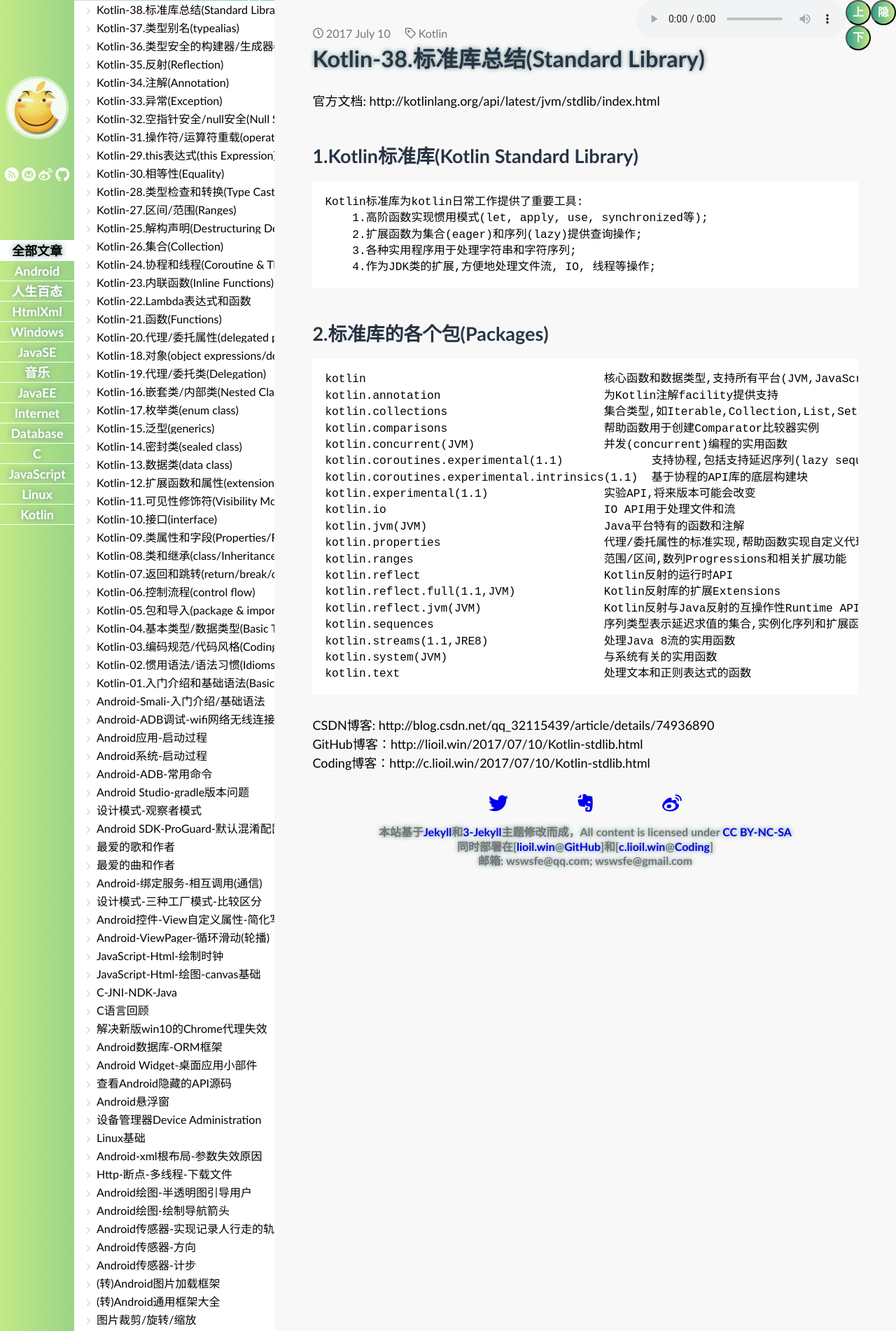
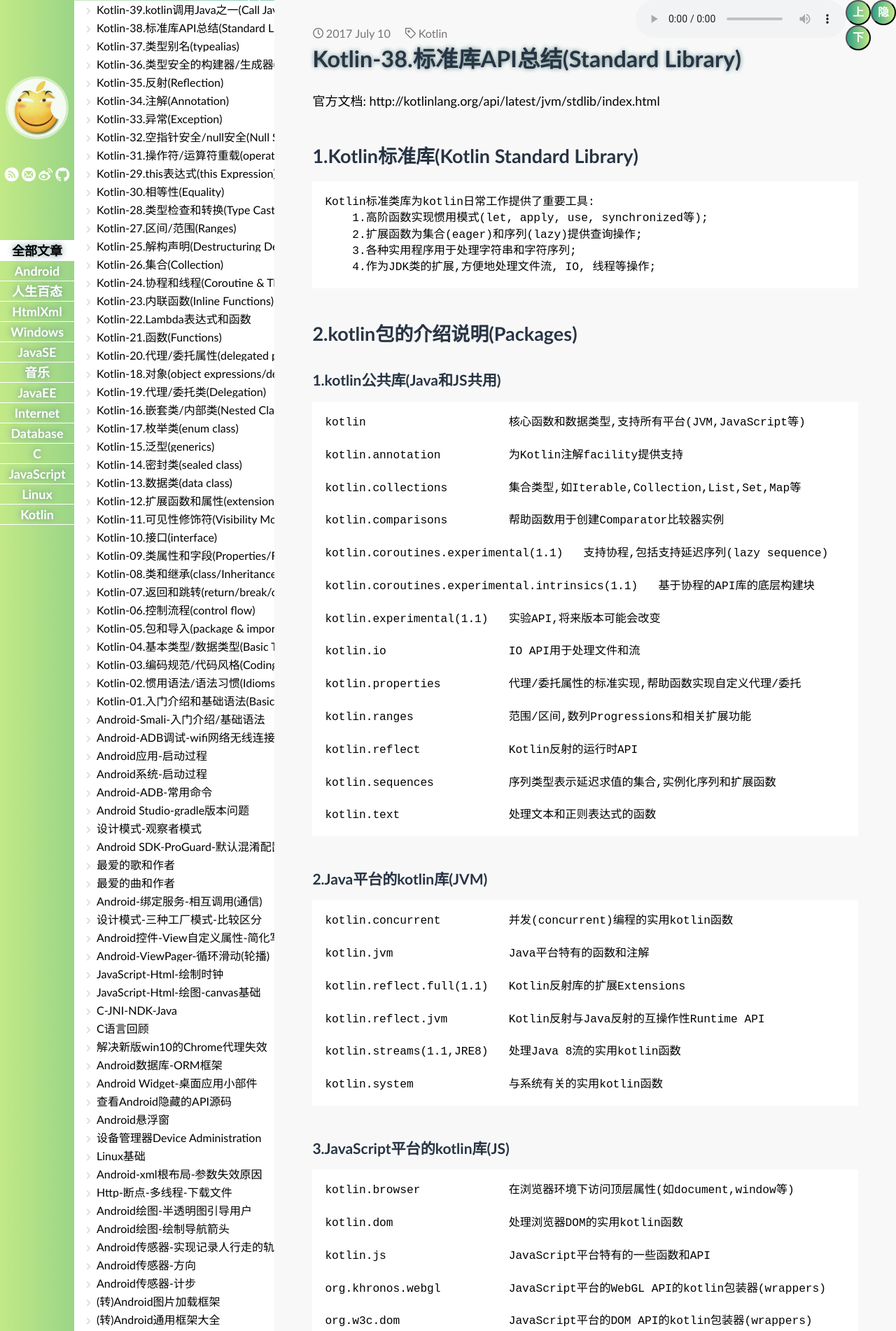
Before and after one commit to lioilwin/lioilwin.github.io, a Jekyll site: the page built from _posts/2017-07-10-Kotlin-stdlib.md, in a window 1280 px wide. Shown: the top 1902 px of the page at 70% size. Built offline with Jekyll 4.4.1, drawn with Linux system fonts in a browser that asks for light colours; some web fonts are replaced; comment, search, counter and statistics services are not loaded; some of the changed text lies outside the part shown.

Commit message:
添加文章

```diff
--- a/_posts/2017-07-10-Kotlin-stdlib.md
+++ b/_posts/2017-07-10-Kotlin-stdlib.md
@@ -1,37 +1,90 @@
 ---
 layout: post
-title: Kotlin-38.标准库总结(Standard Library)
+title: Kotlin-38.标准库API总结(Standard Library)
 tags: Kotlin
 ---
 官方文档: http://kotlinlang.org/api/latest/jvm/stdlib/index.html
 
 ## 1.Kotlin标准库(Kotlin Standard Library)
-    Kotlin标准库为kotlin日常工作提供了重要工具:
+    Kotlin标准类库为kotlin日常工作提供了重要工具:
         1.高阶函数实现惯用模式(let, apply, use, synchronized等);
         2.扩展函数为集合(eager)和序列(lazy)提供查询操作;
         3.各种实用程序用于处理字符串和字符序列;
         4.作为JDK类的扩展,方便地处理文件流, IO, 线程等操作;
 
-## 2.标准库的各个包(Packages)
-    kotlin                                   核心函数和数据类型,支持所有平台(JVM,JavaScript等)
-    kotlin.annotation                        为Kotlin注解facility提供支持
-    kotlin.collections                       集合类型,如Iterable,Collection,List,Set,Map等
-    kotlin.comparisons                       帮助函数用于创建Comparator比较器实例
-    kotlin.concurrent(JVM)                   并发(concurrent)编程的实用函数
-    kotlin.coroutines.experimental(1.1)             支持协程,包括支持延迟序列(lazy sequence)
-    kotlin.coroutines.experimental.intrinsics(1.1)  基于协程的API库的底层构建块
-    kotlin.experimental(1.1)                 实验API,将来版本可能会改变
-    kotlin.io                                IO API用于处理文件和流
-    kotlin.jvm(JVM)                          Java平台特有的函数和注解
-    kotlin.properties                        代理/委托属性的标准实现,帮助函数实现自定义代理/委托
-    kotlin.ranges                            范围/区间,数列Progressions和相关扩展功能
-    kotlin.reflect                           Kotlin反射的运行时API
-    kotlin.reflect.full(1.1,JVM)             Kotlin反射库的扩展Extensions
-    kotlin.reflect.jvm(JVM)                  Kotlin反射与Java反射的互操作性Runtime API
-    kotlin.sequences                         序列类型表示延迟求值的集合,实例化序列和扩展函数
-    kotlin.streams(1.1,JRE8)                 处理Java 8流的实用函数
-    kotlin.system(JVM)                       与系统有关的实用函数
-    kotlin.text                              处理文本和正则表达式的函数
+## 2.kotlin包的介绍说明(Packages)
+### 1.kotlin公共库(Java和JS共用)
+    kotlin                     核心函数和数据类型,支持所有平台(JVM,JavaScript等)
+
+    kotlin.annotation          为Kotlin注解facility提供支持
+
+    kotlin.collections         集合类型,如Iterable,Collection,List,Set,Map等
+
+    kotlin.comparisons         帮助函数用于创建Comparator比较器实例
+
+    kotlin.coroutines.experimental(1.1)   支持协程,包括支持延迟序列(lazy sequence)
+
+    kotlin.coroutines.experimental.intrinsics(1.1)   基于协程的API库的底层构建块
+
+    kotlin.experimental(1.1)   实验API,将来版本可能会改变
+
+    kotlin.io                  IO API用于处理文件和流
+
+    kotlin.properties          代理/委托属性的标准实现,帮助函数实现自定义代理/委托
+
+    kotlin.ranges              范围/区间,数列Progressions和相关扩展功能
+
+    kotlin.reflect             Kotlin反射的运行时API
+
+    kotlin.sequences           序列类型表示延迟求值的集合,实例化序列和扩展函数
+
+    kotlin.text                处理文本和正则表达式的函数
+
+### 2.Java平台的kotlin库(JVM)
+    kotlin.concurrent          并发(concurrent)编程的实用kotlin函数
+
+    kotlin.jvm                 Java平台特有的函数和注解
+
+    kotlin.reflect.full(1.1)   Kotlin反射库的扩展Extensions
+
+    kotlin.reflect.jvm         Kotlin反射与Java反射的互操作性Runtime API
+
+    kotlin.streams(1.1,JRE8)   处理Java 8流的实用kotlin函数
+
+    kotlin.system              与系统有关的实用kotlin函数
+
+### 3.JavaScript平台的kotlin库(JS)
+    kotlin.browser             在浏览器环境下访问顶层属性(如document,window等)
+
+    kotlin.dom                 处理浏览器DOM的实用kotlin函数
+
+    kotlin.js                  JavaScript平台特有的一些函数和API
+
+    org.khronos.webgl          JavaScript平台的WebGL API的kotlin包装器(wrappers)
+
+    org.w3c.dom                JavaScript平台的DOM API的kotlin包装器(wrappers)
+
+    org.w3c.dom.css            JavaScript平台的DOM CSS API的kotlin包装器(wrappers)
+
+    org.w3c.dom.events         JavaScript平台的DOM events API的kotlin包装器(wrappers)
+
+    org.w3c.dom.parsing        JavaScript平台的DOM parsing API的kotlin包装器(wrappers)
+
+    org.w3c.dom.svg            JavaScript平台的DOM SVG API的kotlin包装器(wrappers)
+
+    org.w3c.dom.url            JavaScript平台的DOM URL API的kotlin包装器(wrappers)
+
+    org.w3c.fetch              JavaScript平台的W3C fetch API的kotlin包装器(wrappers)
+
+    org.w3c.files              JavaScript平台的W3C file API的kotlin包装器(wrappers)
+
+    org.w3c.notifications      JavaScript平台的Web Notifications API的kotlin包装器(wrappers)
+
+    org.w3c.performance        JavaScript平台的Navigation Timing API的kotlin包装器(wrappers)
+
+    org.w3c.workers            JavaScript平台的Web Workers API的kotlin包装器(wrappers)
+
+    org.w3c.xhr                JavaScript平台的XMLHttpRequest API的kotlin包装器(wrappers)
 
 CSDN博客: http://blog.csdn.net/qq_32115439/article/details/74936890
 GitHub博客：http://lioil.win/2017/07/10/Kotlin-stdlib.html
```
Also changed, not shown: _posts/2017-07-11-Kotlin-javaInKotlin.md (added, +71 -0 lines).
